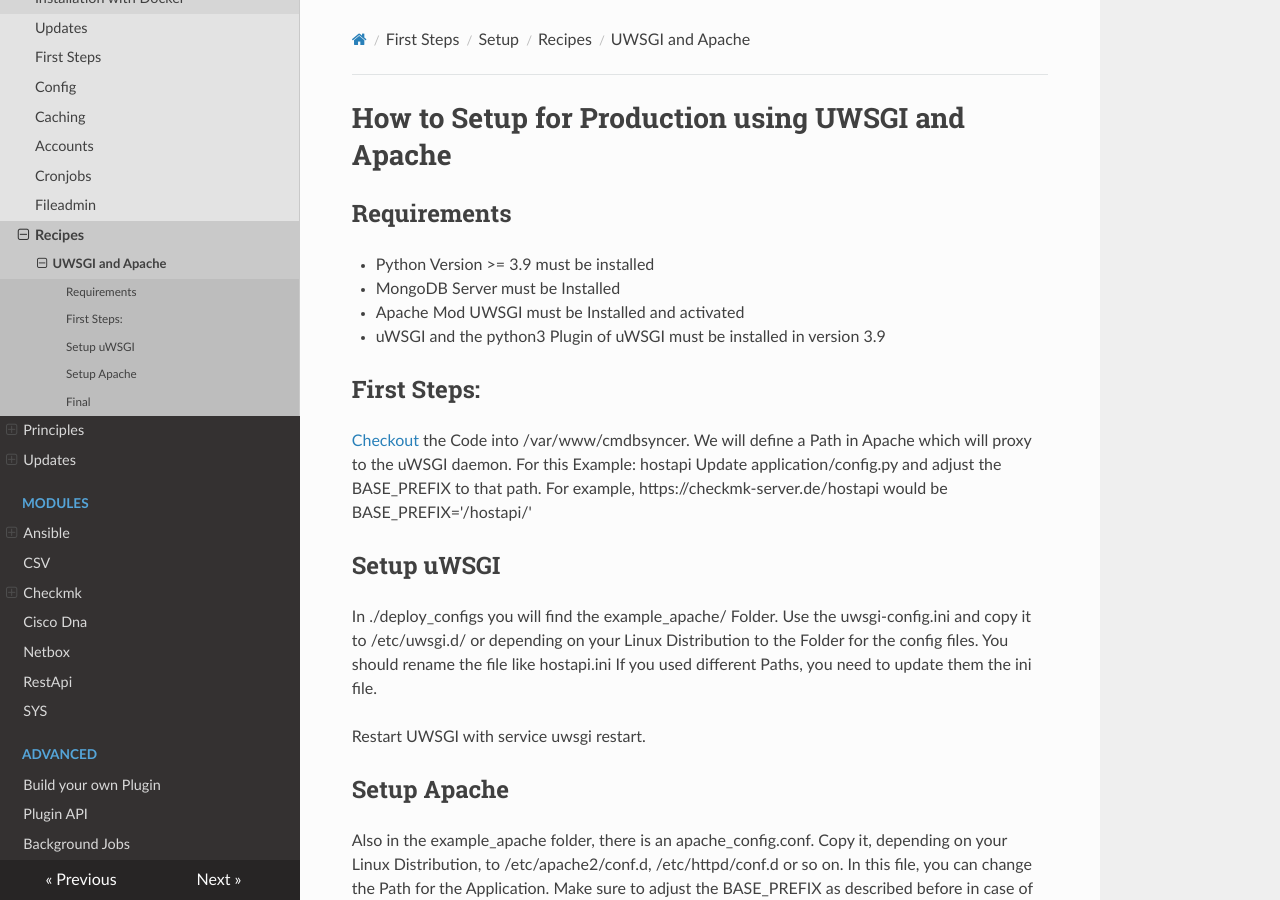
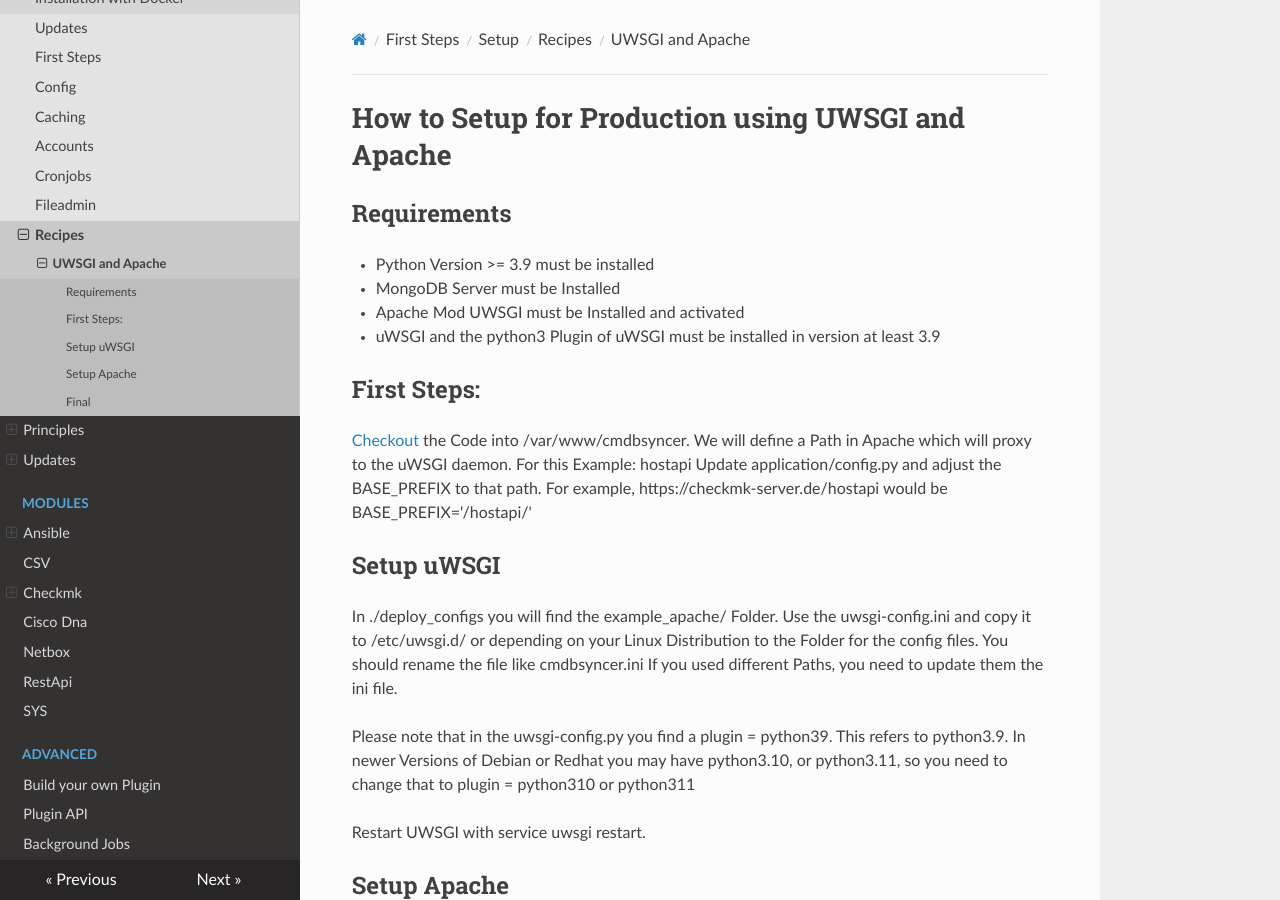
Before and after one commit to kuhn-ruess/cmdbsyncer, an MkDocs documentation site: the page built from docs/basics/uwsgi_apache.md, in a window 1280 px wide and 900 px high. Built offline with MkDocs 1.6.1, drawn with Linux system fonts in a browser that asks for light colours; nearby versions of some CDN libraries.

Commit message:
Updated Docu

```diff
--- a/docs/basics/uwsgi_apache.md
+++ b/docs/basics/uwsgi_apache.md
@@ -4,7 +4,7 @@
 - Python Version >= 3.9 must be installed
 - MongoDB Server must be Installed
 - Apache Mod UWSGI must be Installed and activated
-- uWSGI and the python3 Plugin of uWSGI must be installed in version 3.9
+- uWSGI and the python3 Plugin of uWSGI must be installed in version at least 3.9
 
 ## First Steps:
 [Checkout](setup_code.md) the Code into /var/www/cmdbsyncer.
@@ -12,8 +12,12 @@ We will define a Path in Apache which will proxy to the uWSGI daemon. For this E
 Update application/config.py and adjust the BASE_PREFIX to that path. For example, https://checkmk-server.de/hostapi would be BASE_PREFIX='/hostapi/'
 
 ## Setup uWSGI
-In ./deploy_configs you will find the example_apache/ Folder. Use the uwsgi-config.ini and copy it to /etc/uwsgi.d/ or depending on your Linux Distribution to the Folder for the config files. You should rename the file like hostapi.ini
+In ./deploy_configs you will find the example_apache/ Folder. Use the uwsgi-config.ini and copy it to /etc/uwsgi.d/ or depending on your Linux Distribution to the Folder for the config files. You should rename the file like cmdbsyncer.ini
 If you used different Paths, you need to update them the ini file.
+
+Please note that in the uwsgi-config.py you find a plugin = python39.
+This refers to python3.9. In newer Versions of Debian or Redhat you may have python3.10,
+or python3.11, so you need to change that to plugin = python310 or python311
 
 Restart UWSGI with service uwsgi restart.
 
```
Also changed, not shown: deploy_configs/example_apache/README.md (+5 -1 lines), docs/updates/3-5.md (+13 -0 lines).
